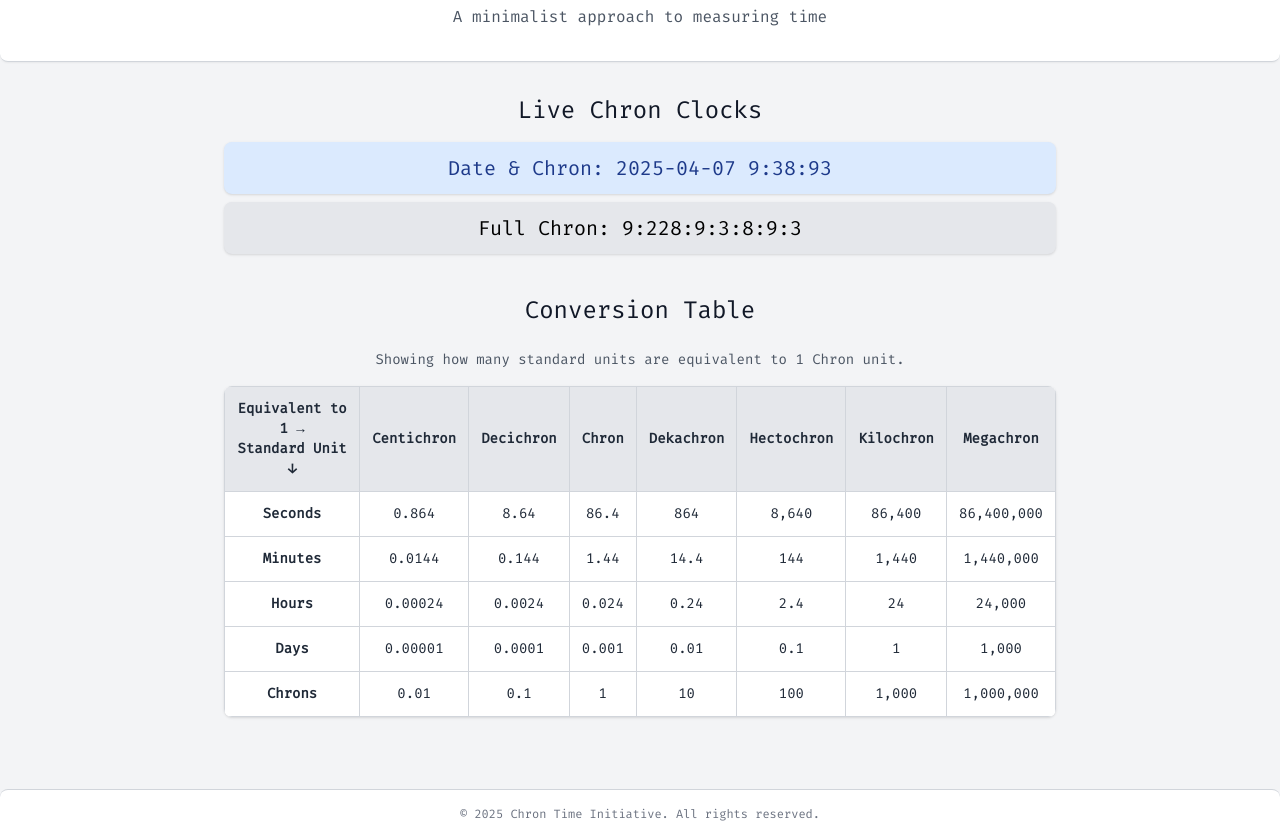
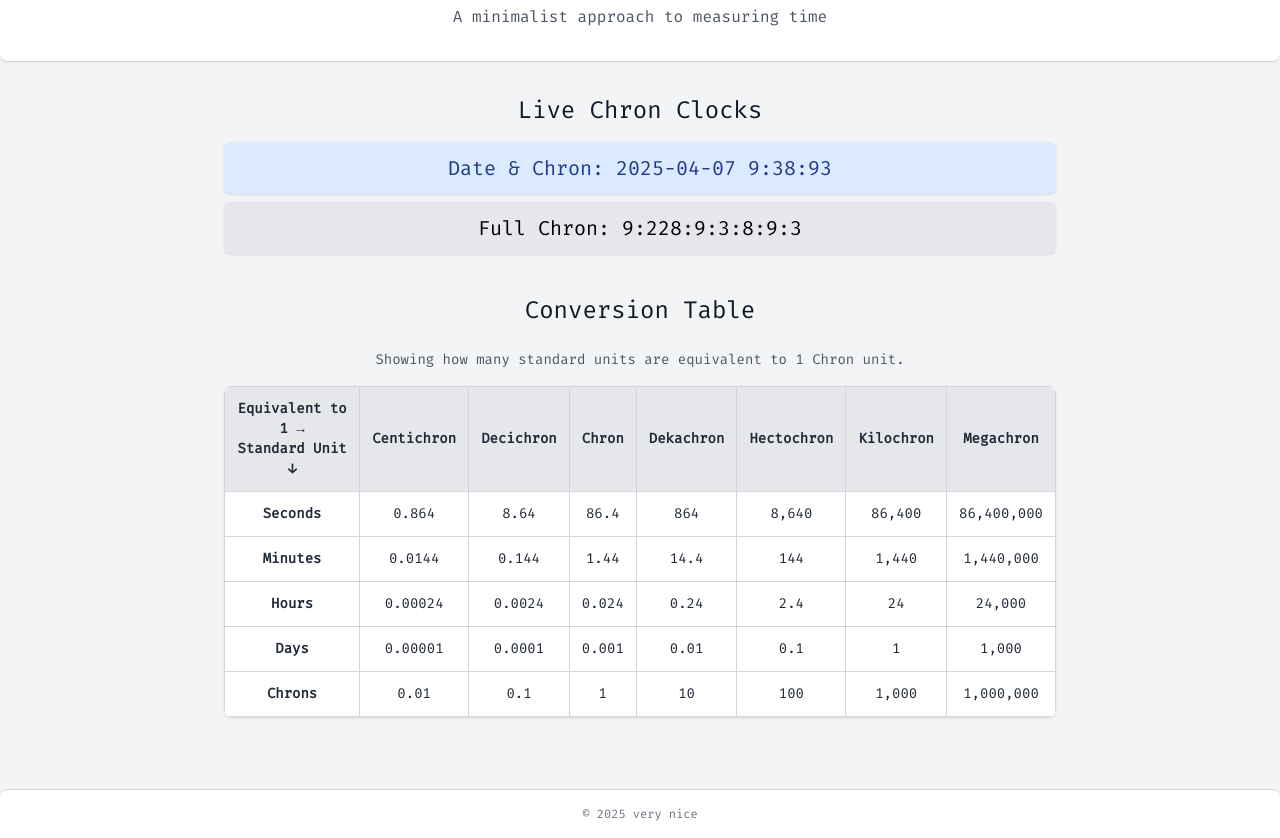
Before and after one commit to kelmaker/SUPERIOR_TIME, a plain HTML site: page index.html in a window 1280 px wide. Shown: the part 71-909 px from the top of the page. Drawn offline with nearby package versions, Linux system fonts and the light colour scheme.

Commit message:
Update index.html
remove ai generated fake copyright

```diff
--- a/index.html
+++ b/index.html
@@ -200,7 +200,7 @@
     <footer
       class="text-center p-4 mt-10 border-t border-gray-300 text-xs text-gray-500 bg-white rounded-t-lg"
     >
-      &copy; 2025 Chron Time Initiative. All rights reserved.
+      &copy; 2025 very nice
     </footer>
 
     <script>
```
